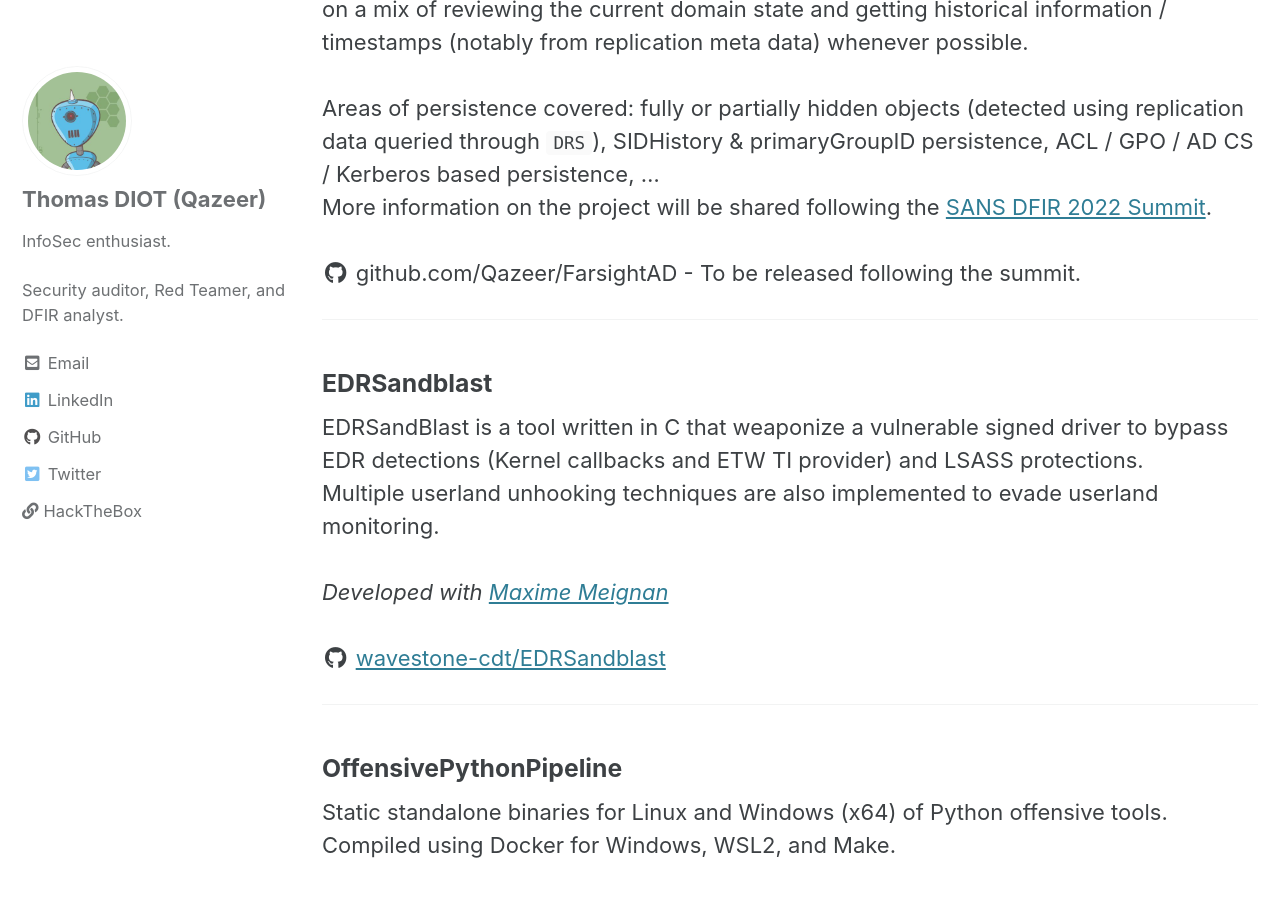
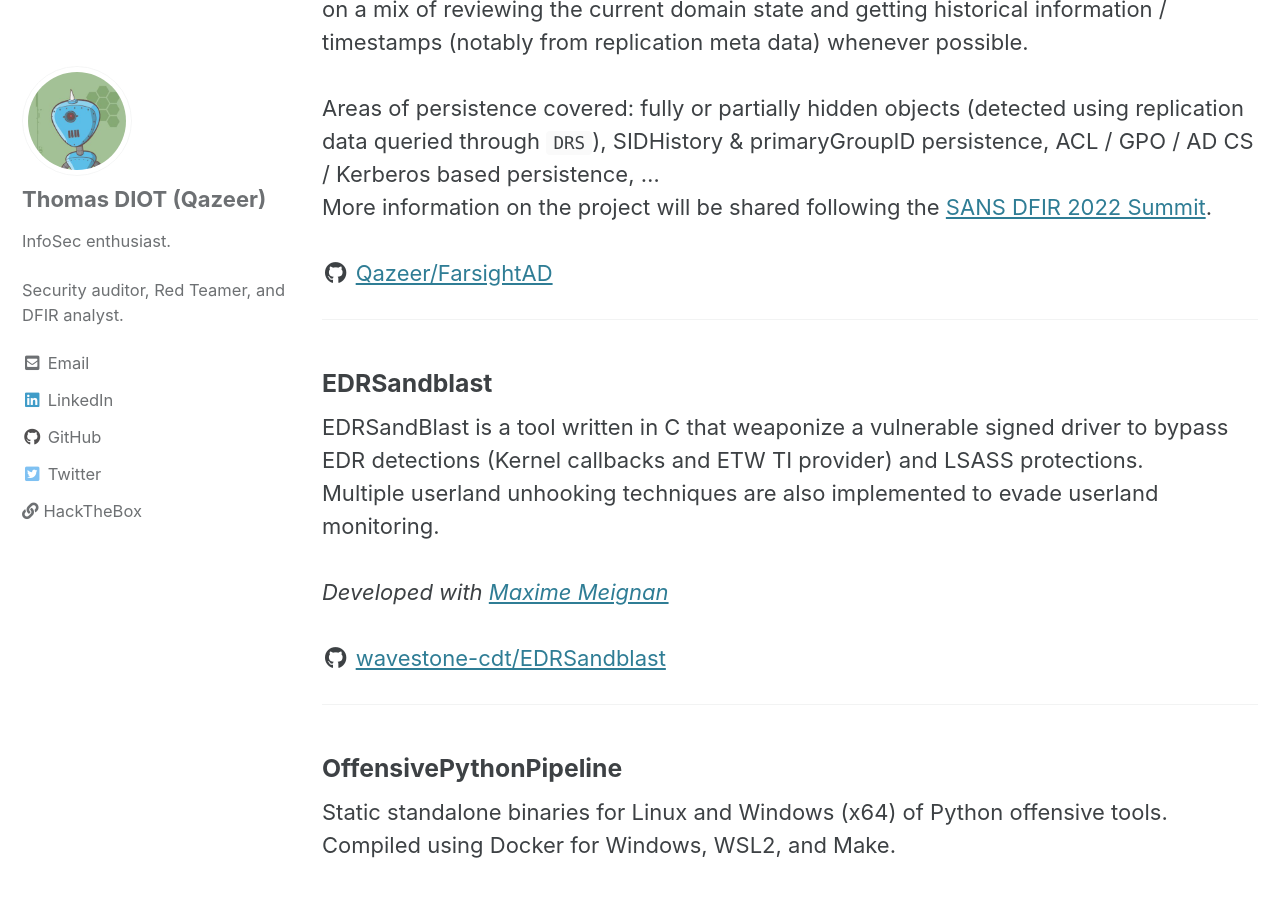
Before and after one commit to Qazeer/qazeer.github.io, a Jekyll site: the page built from _pages/projects.md, in a window 1280 px wide and 900 px high, scrolled down 350 px. Shown: the top 897 px of the window. Built offline with Jekyll 4.4.1, drawn with Linux system fonts in a browser that asks for light colours; cached includes are drawn as plain includes.

Commit message:
Update FarsightAD link

```diff
--- a/_pages/projects.md
+++ b/_pages/projects.md
@@ -22,7 +22,7 @@ primaryGroupID persistence, ACL / GPO / AD CS / Kerberos based persistence, ...
 <br> More information on the project will be shared following the
 [SANS DFIR 2022 Summit](https://www.sans.org/cyber-security-training-events/digital-forensics-summit-2022/).
 <br><br>
-<i class="fab fa-fw fa-github" aria-hidden="true"></i> github.com/Qazeer/FarsightAD - To be released following the summit.
+<i class="fab fa-fw fa-github" aria-hidden="true"></i> [Qazeer/FarsightAD](https://github.com/Qazeer/FarsightAD)
 
 --------------------------------------------------------------------------------
 
```
